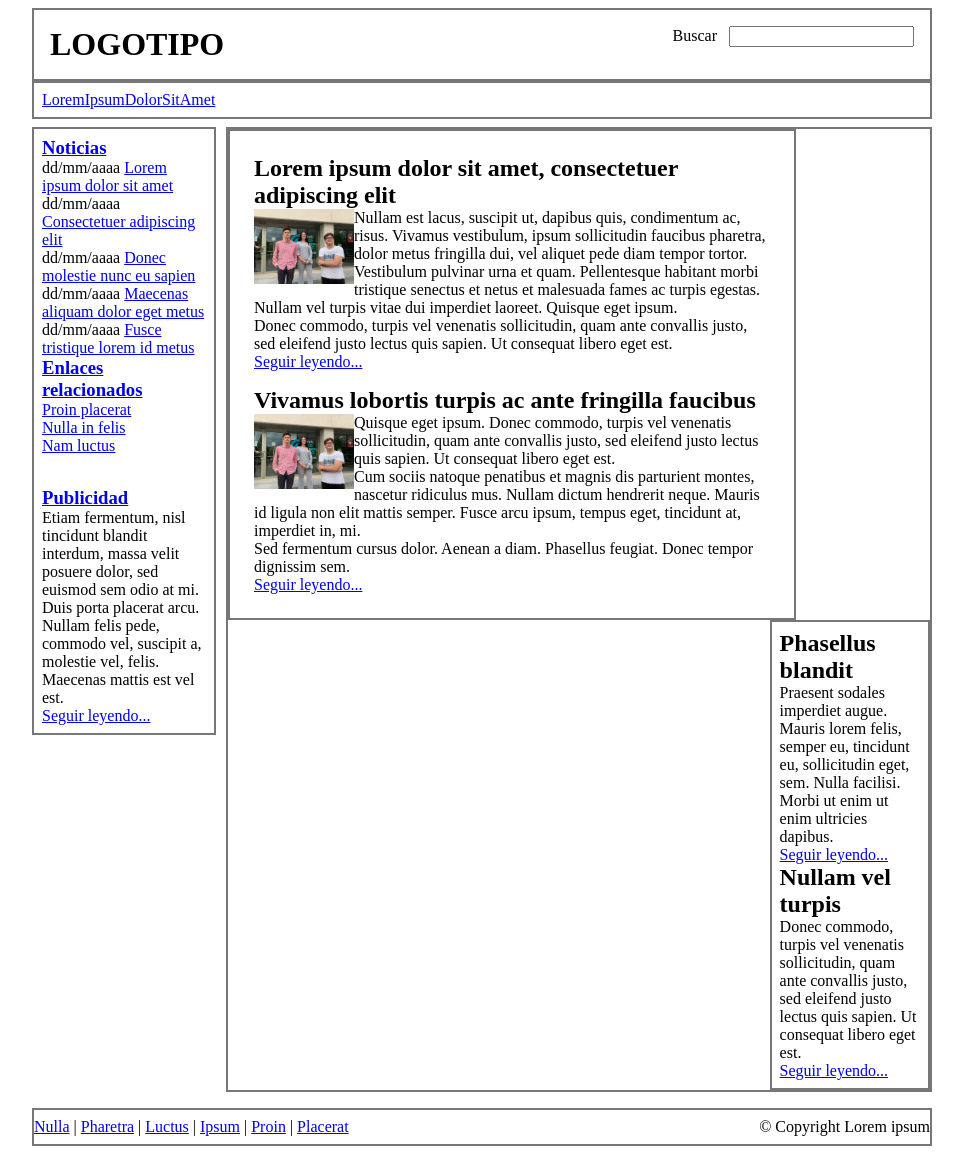
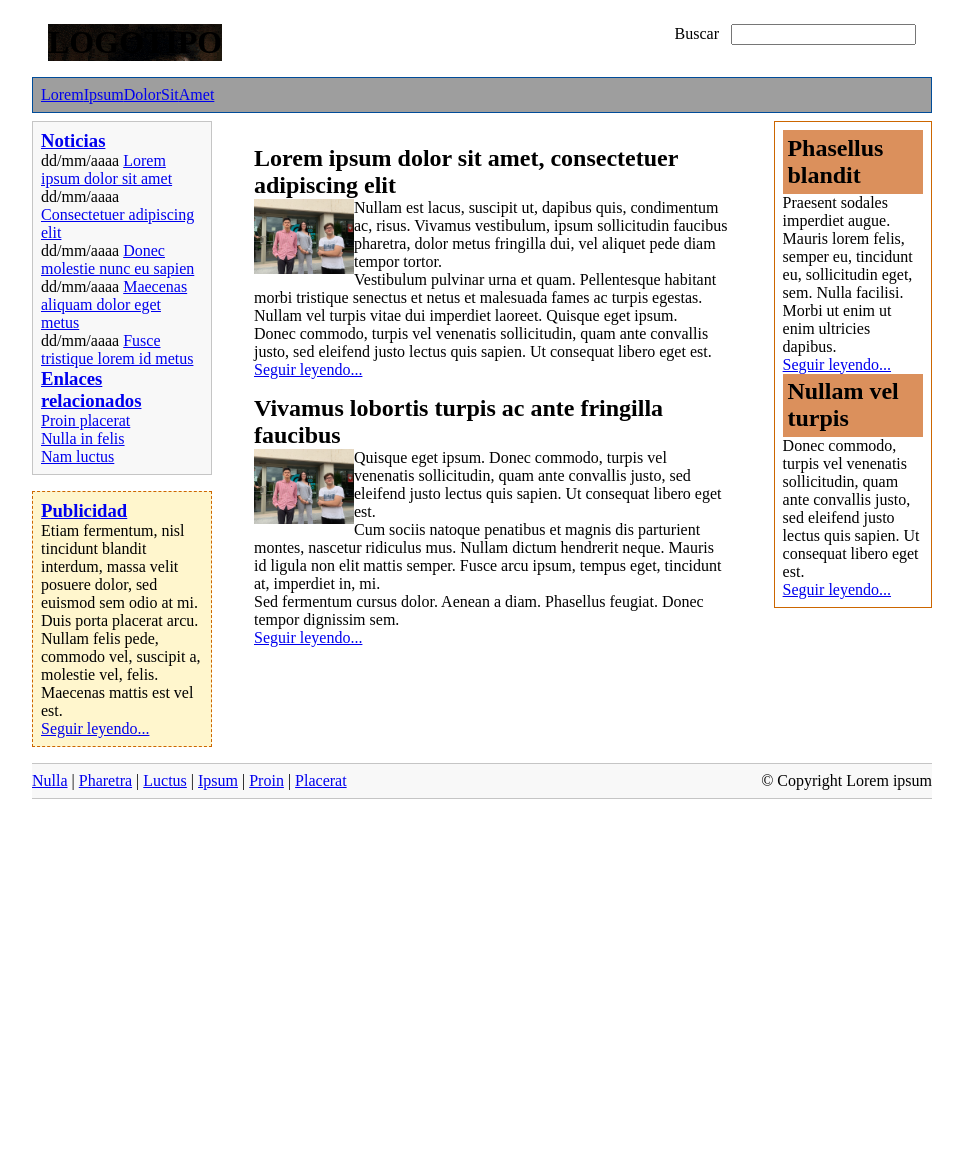
Before and after one commit to ggomezl01/DIW_GonzaloGomez, a PHP site: page /ud1-ej3.html in a window 1280 px wide. Shown: the whole page, without its empty margins (158-1121 px from the left). After the commit the page ends 799 px from the top, so only its background shows below. Run offline with PHP 8.4, Linux system fonts and the light colour scheme; grey boxes are pictures that could not be loaded.

Commit message:
Dia 18/10

```diff
--- a/ud1-ej3.css
+++ b/ud1-ej3.css
@@ -28,16 +28,6 @@ img {
     margin: 0 auto
 }
 
-#cabecera,
-#menu,
-#lateral,
-#contenido,
-#contenido #principal,
-#contenido #secundario,
-#pie {
-    border: 2px solid #777
-}
-
 #cabecera {
     clear: both
 }
@@ -58,7 +48,7 @@ img {
 
 #contenido #principal {
     float: left;
-    width: 78%
+    width: 72%
 }
 
 #contenido #secundario {
@@ -138,3 +128,64 @@ article img{
 #publicidad{
     margin-top: 1em;
 }
+
+/*
+A partir del ejercicio anterior resuelto, determinar las reglas CSS necesarias para añadir los siguientes bordes:
+
+1. Eliminar el borde gris que muestran por defecto todos los elementos.
+2. El elemento #menu debe tener un borde inferior de 1 píxel y azul (#004C99).
+3. El elemento #noticias muestra un borde de 1 píxel y gris claro (#C5C5C5).
+4. El elemento #publicidad debe mostrar un borde discontinuo de 1 píxel y de color #CC6600.
+5. El lateral formado por el elemento #secundario muestra un borde de 1 píxel y de color #CC6600.
+6. El elemento #pie debe mostrar un borde superior y otro inferior de 1 píxel y color gris claro #C5C5C5.
+*/
+
+#menu{
+    border: 1px solid #004C99;
+}
+
+#noticias{
+    border: 1px solid #C5C5C5;
+}
+
+#publicidad{
+    border: 1px dashed #CC6600;
+}
+
+#secundario{
+    border: 1px solid #CC6600;
+}
+
+#pie{
+    border-top: 1px solid #C5C5C5;
+    border-bottom: 1px solid #C5C5C5;
+}
+
+/*A partir del ejercicio anterior resuelto, determinar las reglas CSS necesarias para añadir los siguientes bordes:
+
+1. Los elementos #noticias y #pie tiene un color de fondo gris claro (#F8F8F8).
+2. El elemento #publicidad muestra un color de fondo amarillo claro (#FFF6CD).
+3. Los elementos <h2> del lateral #secundario muestran un color de fondo #DB905C y un pequeño padding de .2em.
+4. El fondo del elemento #menu se construye mediante una pequeña imagen llamada fondo_menu.gif.
+5. El logotipo del sitio se muestra mediante una imagen de fondo del elemento <h1> contenido en el elemento #cabecera (la imagen se llama logo.gif).*/
+
+#noticias, #pie{
+    background-color: #F8F8F8;
+}
+
+#publicidad{
+    background-color: #FFF6CD;
+}
+
+#secundario h2{
+    background-color: #DB905C;
+    padding: 0.2em;
+}
+
+#menu{
+    background-image: url('imagenes/fondo_menu.gif');
+}
+
+#cabecera h1{
+    background-image: url('imagenes/logo.gif');
+}
```
Also changed, not shown: ud1/ej14.html (added, +77 -0 lines), imagenes/logo.gif (added), ud1/ej14.css (added), 1 other file.
